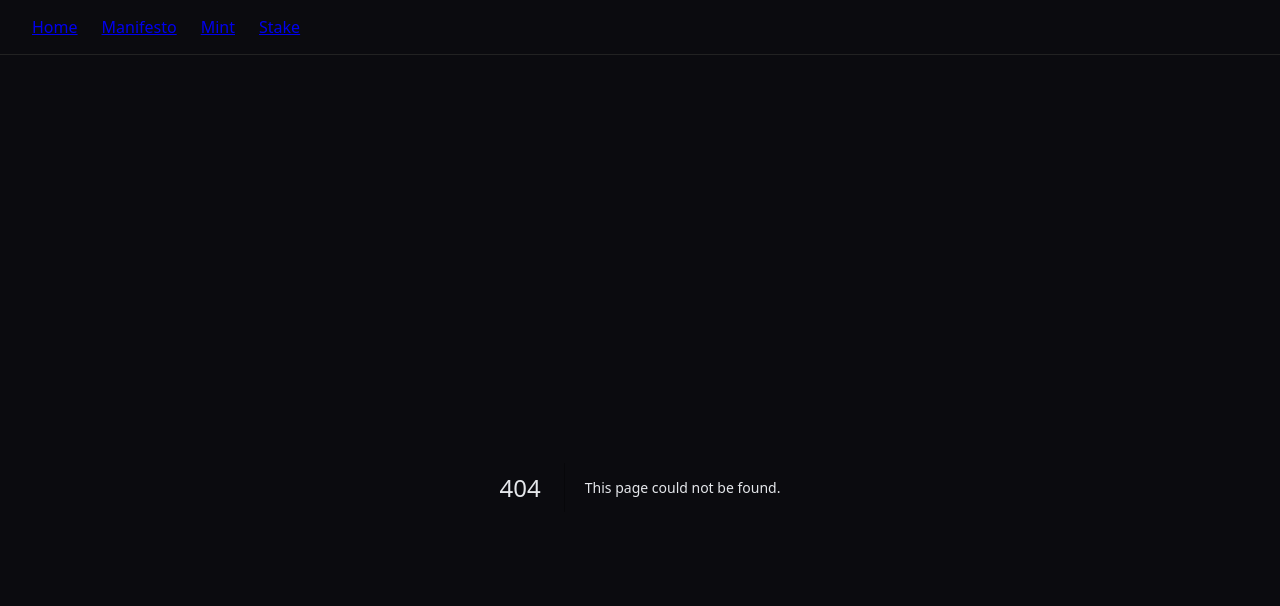
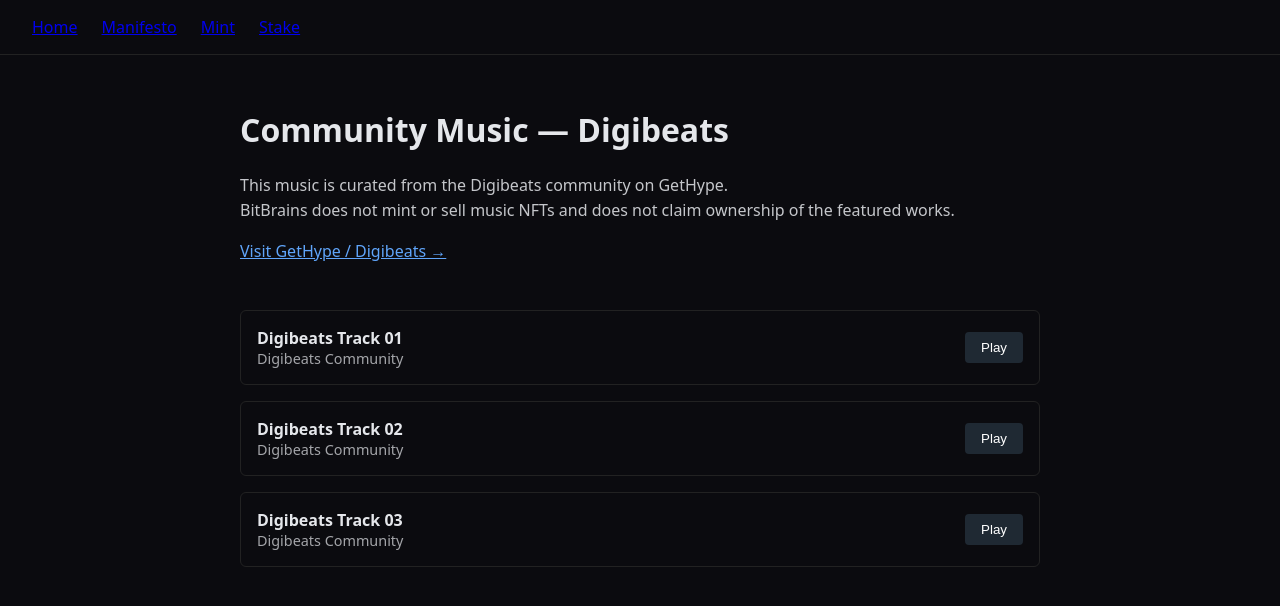
Before and after one commit to ONGOD6/bit-brains-web, a Next.js app: page /music in a window 1280 px wide. Before the commit this address had no page. Shown: the top 606 px of the page. Built offline with nearby package versions, Linux system fonts and the light colour scheme.

Commit message:
Create page.tsx
Initial Digibeats community music integration with external attribution

```diff
--- /dev/null
+++ b/app/music/page.tsx
@@ -0,0 +1,113 @@
+"use client";
+
+import { useRef, useState } from "react";
+
+type Track = {
+  id: number;
+  title: string;
+  artist: string;
+  url: string;
+};
+
+const tracks: Track[] = [
+  {
+    id: 1,
+    title: "Digibeats Track 01",
+    artist: "Digibeats Community",
+    url: "https://www.soundhelix.com/examples/mp3/SoundHelix-Song-1.mp3",
+  },
+  {
+    id: 2,
+    title: "Digibeats Track 02",
+    artist: "Digibeats Community",
+    url: "https://www.soundhelix.com/examples/mp3/SoundHelix-Song-2.mp3",
+  },
+  {
+    id: 3,
+    title: "Digibeats Track 03",
+    artist: "Digibeats Community",
+    url: "https://www.soundhelix.com/examples/mp3/SoundHelix-Song-3.mp3",
+  },
+];
+
+export default function MusicPage() {
+  const audioRef = useRef<HTMLAudioElement | null>(null);
+  const [currentTrack, setCurrentTrack] = useState<number | null>(null);
+
+  const playTrack = (trackId: number, url: string) => {
+    if (audioRef.current) {
+      audioRef.current.pause();
+    }
+
+    const audio = new Audio(url);
+    audioRef.current = audio;
+    audio.play();
+    setCurrentTrack(trackId);
+  };
+
+  return (
+    <div style={{ maxWidth: "800px", margin: "0 auto" }}>
+      <h1>Community Music — Digibeats</h1>
+
+      <p style={{ opacity: 0.85, lineHeight: 1.6 }}>
+        This music is curated from the Digibeats community on GetHype.
+        <br />
+        BitBrains does not mint or sell music NFTs and does not claim ownership
+        of the featured works.
+      </p>
+
+      <a
+        href="https://gethype.digital"
+        target="_blank"
+        rel="noopener noreferrer"
+        style={{
+          display: "inline-block",
+          marginBottom: "2rem",
+          color: "#60a5fa",
+          textDecoration: "underline",
+        }}
+      >
+        Visit GetHype / Digibeats →
+      </a>
+
+      <ul style={{ listStyle: "none", padding: 0 }}>
+        {tracks.map((track) => (
+          <li
+            key={track.id}
+            style={{
+              padding: "1rem",
+              marginBottom: "1rem",
+              border: "1px solid #222",
+              borderRadius: "6px",
+              display: "flex",
+              justifyContent: "space-between",
+              alignItems: "center",
+            }}
+          >
+            <div>
+              <strong>{track.title}</strong>
+              <div style={{ fontSize: "0.9rem", opacity: 0.7 }}>
+                {track.artist}
+              </div>
+            </div>
+
+            <button
+              onClick={() => playTrack(track.id, track.url)}
+              style={{
+                padding: "0.5rem 1rem",
+                backgroundColor:
+                  currentTrack === track.id ? "#22c55e" : "#1f2933",
+                color: "#fff",
+                border: "none",
+                borderRadius: "4px",
+                cursor: "pointer",
+              }}
+            >
+              {currentTrack === track.id ? "Playing" : "Play"}
+            </button>
+          </li>
+        ))}
+      </ul>
+    </div>
+  );
+}
```
